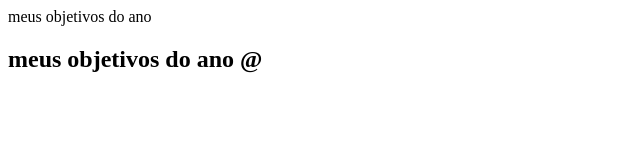
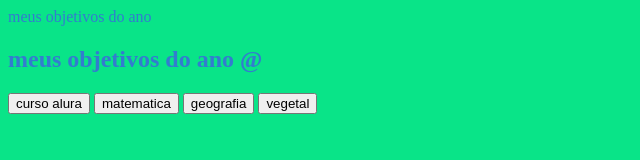
Before and after one commit to tiago070707/p3em-projeto-de-vida-, a plain HTML site: page index.html in a window 1280 px wide. Shown: the whole page, without its empty margins (0-640 px from the left). Drawn offline with Linux system fonts and the light colour scheme.

Commit message:
Add files via upload

```diff
--- a/index.html
+++ b/index.html
@@ -9,6 +9,12 @@
 <body>
     <section class="conteudo-principal">
 <h2 class="conteudo-principal">meus objetivos do ano @</h2>
+<div class="botoes">
+<button class="botao">curso alura</button>
+<button class="botao">matematica</button>
+<button class="botao">geografia</button>
+<button class="botao">vegetal</button>
+</div>
     </section>
 </body>
 </html>
--- a/style.css
+++ b/style.css
@@ -0,0 +1,12 @@
+:root{
+    --cor-de-fundo: #09e488;
+    --azul: #337ccf;
+    --branco: #ffffff;
+
+
+}
+
+body {
+    background-color: var(--cor-de-fundo);
+    color: #337ccf;
+}
```
